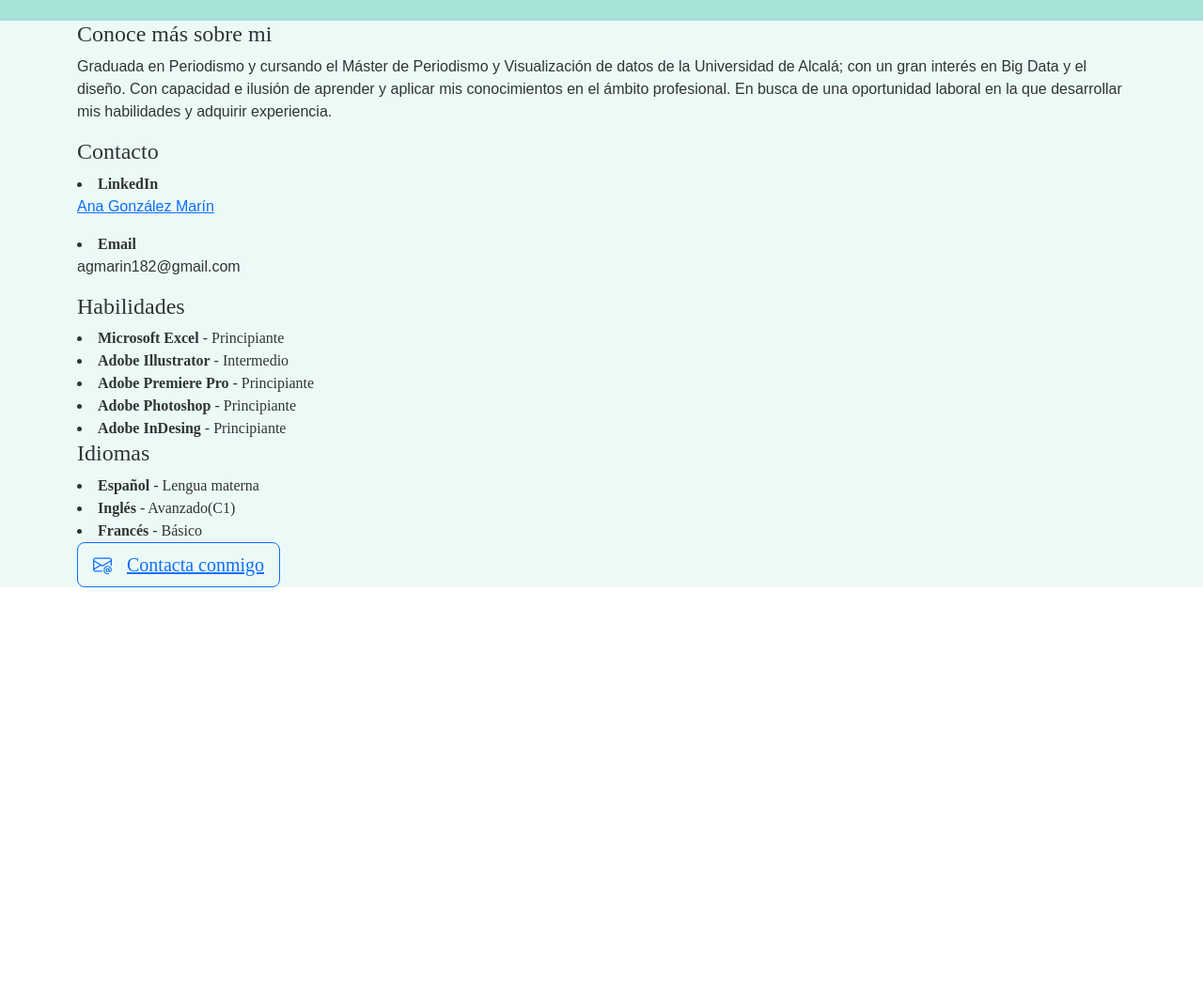
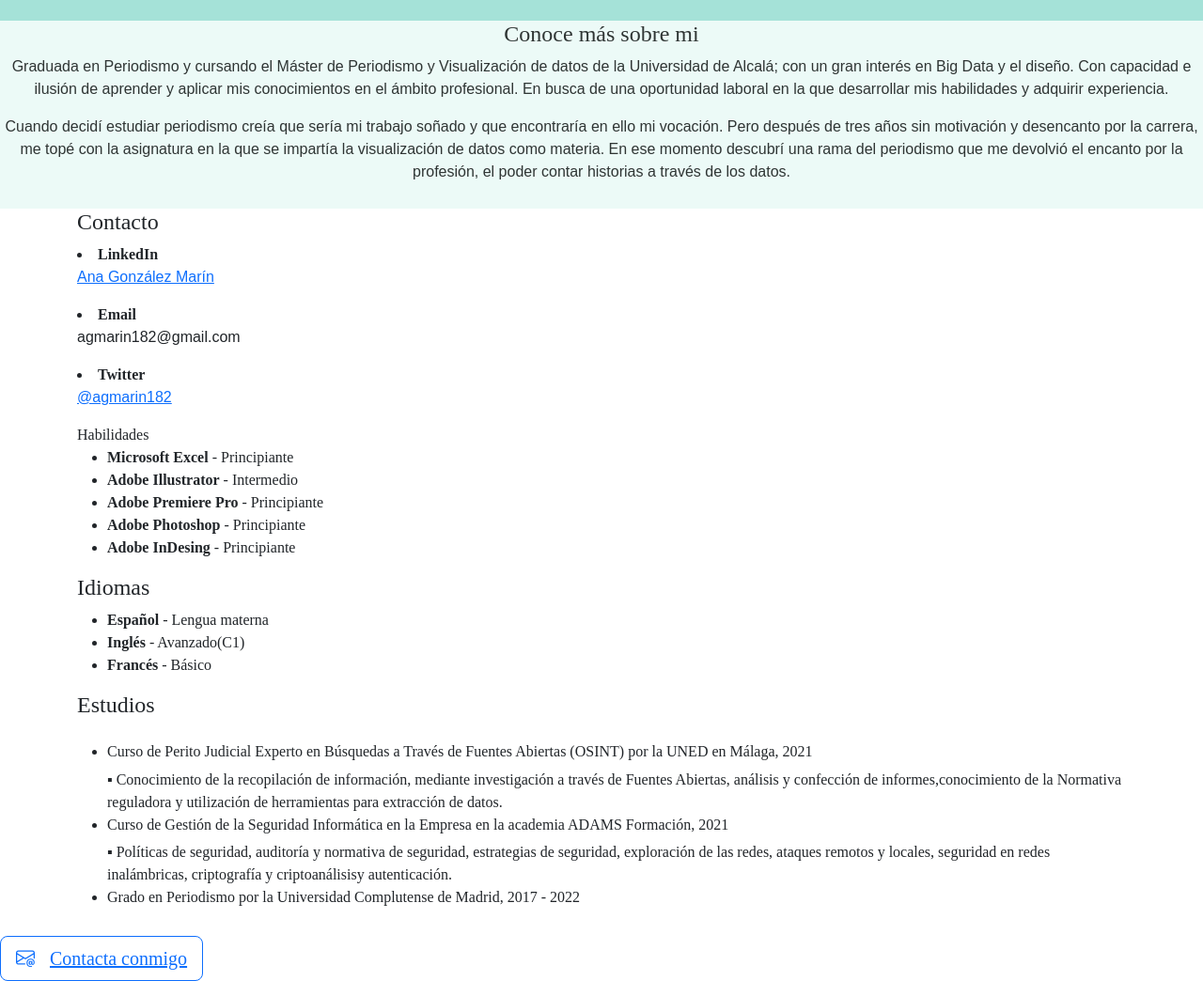
Before and after one commit to mpvdes/uah2223-anamarin18, a plain HTML site: page docs/index.html in a window 1280 px wide. Shown: the part 294-1338 px from the top of the page at 94% size. Before the commit the page ends 919 px from the top, so only its background shows below. Drawn offline with nearby package versions, Linux system fonts and the light colour scheme; a web font is replaced by a local one.

Commit message:
mejorando mi página

```diff
--- a/docs/index.html
+++ b/docs/index.html
@@ -24,24 +24,24 @@
                         <div class="collapse navbar-collapse" id="navbarSupportedContent">
                             <ul class="navbar-nav me-auto mb-2 mb-lg-0">
                                 <li class="nav-item">
-                                    <a class="nav-link active" aria-current="page" href="#">Home</a>
+                                    <a class="nav-link active" aria-current="page" href="#ancla-conoce-mas-sobre-mi">Conoce más sobre mi</a>
                                 </li>
                                 <li class="nav-item">
-                                    <a class="nav-link" href="#">Link</a>
+                                    <a class="nav-link" href="#ancla-contacto">Contacto</a>
                                 </li>
                                 <li class="nav-item dropdown">
-                                    <a class="nav-link dropdown-toggle" href="#" role="button" data-bs-toggle="dropdown" aria-expanded="false">
-                                        Dropdown
+                                    <a class="nav-link dropdown-toggle" href="#ancla-habilidades" role="button" data-bs-toggle="dropdown" aria-expanded="false">
+                                        Habilidades
                                     </a>
                                     <ul class="dropdown-menu">
                                         <li><a class="dropdown-item" href="#">Action</a></li>
                                         <li><a class="dropdown-item" href="#">Another action</a></li>
                                         <li><hr class="dropdown-divider"></li>
-                                        <li><a class="dropdown-item" href="#">Something else here</a></li>
+                                        <li><a class="dropdown-item" href="#">Idiomas</a></li>
                                     </ul>
                                 </li>
                                 <li class="nav-item">
-                                    <a class="nav-link disabled">Disabled</a>
+                                    <a class="nav-link" href="#ancla-estudios">Estudios</a>
                                 </li>
                             </ul>
                                                    </div>
@@ -49,37 +49,95 @@
                 </nav>
             </nav>
 
+
             <!--portada -->
+            <a name="ancla-portada" id="ancla-portada"></a>
             <section class="portada">
-                <img src="img/perfil.jpg" class="imagen-portada" alt="imagen de perfil de Ana González" />
+                <img src="img/perfil.jpg" class="imagen-portada" alt="imagen de perfil de Ana González"/>
                 <h1>Hola, soy Ana</h1>
             </section>
 
+
             <!--sobre mi -->
+            <a name="sobre-mi" id="ancla-sobre-mi"></a>
             <section class="sobre-mi">
-                <div class="container">
-                    <h5 class="section-title">Conoce más sobre mi</h5>
+                <div class="sobre-mi">
+                    <h5>Conoce más sobre mi</h5>
                     <p> Graduada en Periodismo y cursando el Máster de Periodismo y Visualización de datos de la Universidad de Alcalá; con un gran interés en Big Data y el diseño. Con capacidad e ilusión de aprender y aplicar mis conocimientos en el ámbito profesional. En busca de una oportunidad laboral en la que desarrollar mis habilidades y adquirir experiencia.</p>
 
-                    <h5 class="section-title">Contacto</h5>
+                        <p>Cuando decidí estudiar periodismo creía que sería mi trabajo soñado y que encontraría en ello mi vocación. Pero después de tres años sin motivación y desencanto por la carrera, me topé con la asignatura en la que se impartía la visualización de datos como materia.
+                        En ese momento descubrí una rama del periodismo que me devolvió el encanto por la profesión, el poder contar historias a través de los datos.
+</p>
+                </div>
+            </section>
+
+
+                <!--contacto -->
+                <a name="contacto" id="ancla-contacto"></a>
+                    <section class="section">
+                        <div class="container">
+                    <h5>Contacto</h5>
                     <li><strong>LinkedIn</strong><p><a href="www.linkedin.com/in/ana-gonzález-marín-05460a205">Ana González Marín</a></p></li>
-                    <li><strong>Email</strong><p>agmarin182@gmail.com</p>
-                    </li>
+                    <li><strong>Email</strong><p>agmarin182@gmail.com</p></li>
+                    <li><strong>Twitter</strong><p><a href="https://twitter.com/agmarin182">@agmarin182</p>
+                        </div>
+                    </section>
 
-                    <h5 class="section-title">Habilidades</h5>
+
+                        <!--habilidades -->
+                        <a name="habilidades" id="ancla-habilidades"></a>
+                        <section class="section">
+                            <div class="container"
+
+                    <h5>Habilidades</h5>
+                    <ul>
                     <li><strong>Microsoft Excel</strong> - Principiante</li>
                     <li><strong>Adobe Illustrator</strong> - Intermedio</li>
                     <li><strong>Adobe Premiere Pro</strong> - Principiante</li>
                     <li><strong>Adobe Photoshop</strong> - Principiante</li>
                     <li><strong>Adobe InDesing</strong> - Principiante</li>
+                    </ul>
+                            </div>
+                        </section>
+
+<!--idiomas-->
+                            <a name="idiomas" id="ancla-idiomas"></a>
+                            <section class="section">
+                                <div class="container">
+                    <h5>Idiomas</h5>
+                    <ul>
+                    <li><strong>Español</strong> - Lengua materna</li>
+                    <li><strong>Inglés</strong> - Avanzado(C1)</li>
+                    <li><strong>Francés</strong> - Básico</li>
+                    </ul>
+                                </div>
+                            </section>
 
 
 
-                    <h5 class="section-title">Idiomas</h5>
-                    <li><strong>Español</strong> - Lengua materna</li>
-                    <li><strong>Inglés</strong> - Avanzado(C1)</li>
-                    <li><strong>Francés</strong> - Básico</li>
+                                <!--estudios -->
+                            <a name="estudios" id="ancla-estudios"></a>
+                            <section class="section">
+                                <div class="container">
+                    <h5>Estudios</h5>
+                    <ul>
+                        <p><li><h6>Curso de Perito Judicial Experto en Búsquedas a Través de Fuentes Abiertas (OSINT) por la UNED en Málaga, 2021</h6> </li>
+                     ▪ Conocimiento de la recopilación de información, mediante  investigación a través de Fuentes Abiertas, análisis y confección de informes,conocimiento de la Normativa reguladora y utilización de herramientas para extracción de datos.
 
+                            <li> <h6>Curso de Gestión de la Seguridad Informática en la  Empresa en la academia ADAMS Formación, 2021 </h6>
+                  ▪ Políticas de seguridad, auditoría y normativa de seguridad, estrategias de seguridad, exploración de las redes, ataques remotos y locales, seguridad en redes inalámbricas, criptografía y criptoanálisisy autenticación.
+                   </li>
+
+                   <li><h6>Grado en Periodismo por la  Universidad Complutense de Madrid, 2017 - 2022</h6></li></p>
+                    </ul>
+                                </div>
+                            </section>
+        </body>
+
+
+<!-- boton -->
+        <section class="button">
+            <div class="button">
                     <button type="button" class="btn btn-outline-primary btn-lg ">
                         <a href="mailto:agmarin182@gmail.com" class="enlace-mail">
                         <i class="bi bi-envelope-at me-3"></i>Contacta conmigo
--- a/docs/style.css
+++ b/docs/style.css
@@ -12,15 +12,16 @@ body{
 
 }
 
-section{
+.container{
 display:flex;
     flex-direction: column;
-    align-items: center;
+    align-items: left;
     justify-content: center;
 }
 .portada{
     background-color: rgba(165,226,216);
     min-height: 260px;
+    text-align: center;
 }
 
 .imagen-portada{
@@ -28,17 +29,22 @@ display:flex;
     height: 150px;
     margin: 10px;
     border-radius: 40%;
+    align-items: center;
+    justify-content: center;
+
 }
 
 .sobre-mi{
-    min-height: 300px;
+    min-height: 200px;
     color: rgba(47,53,52);
     background-color: rgba(236,250,247);
     aling-items: center;
+    justify-content: center;
+    text-align: center;
 
 }
 
-.section-title{
+h5{
     font-size: 1.5rem;
 
 }
@@ -46,3 +52,9 @@ display:flex;
 .enlace-email{
     text-decoration: none;
 }
+
+.button{
+    align-items: center;
+    justify-content: center;
+
+}
```
